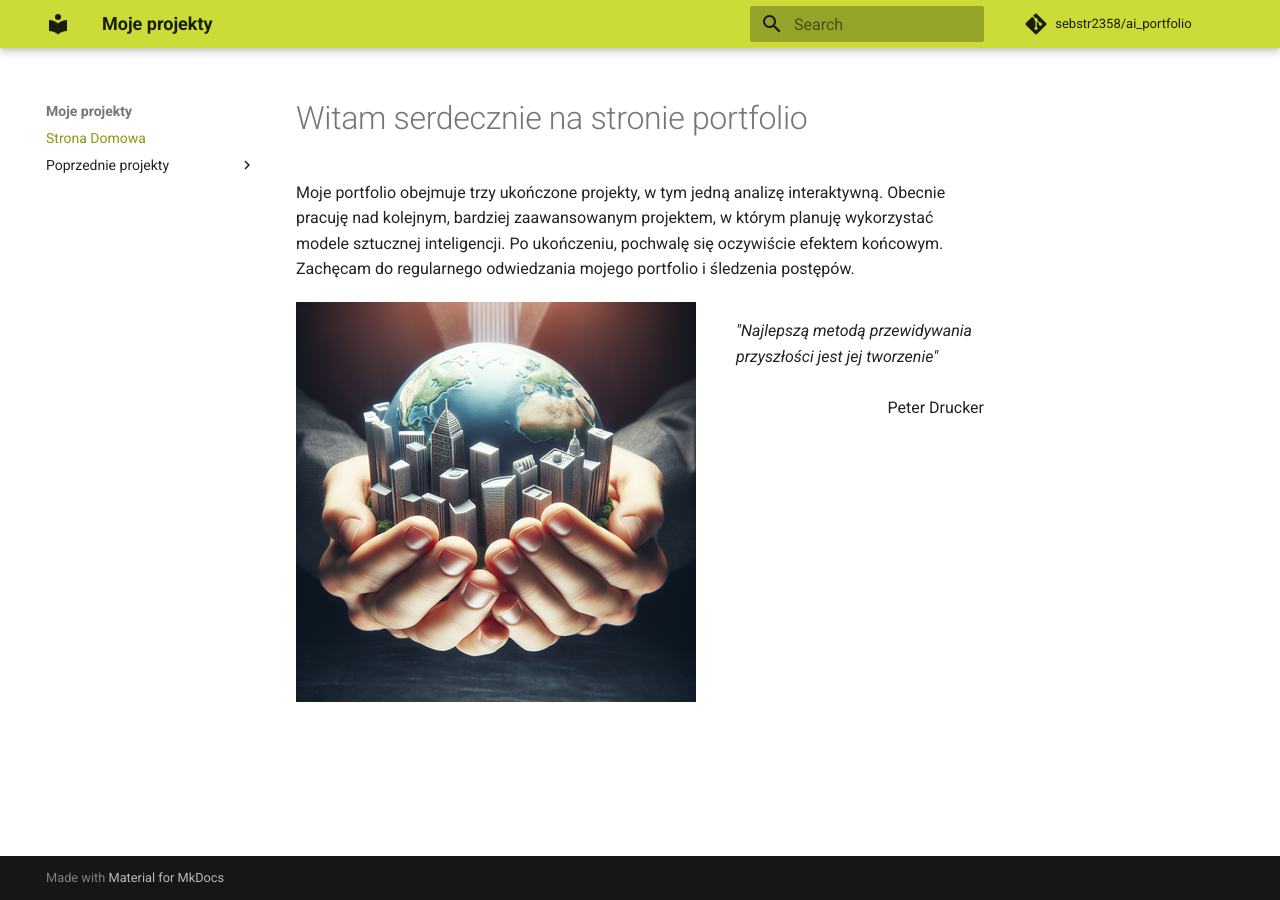
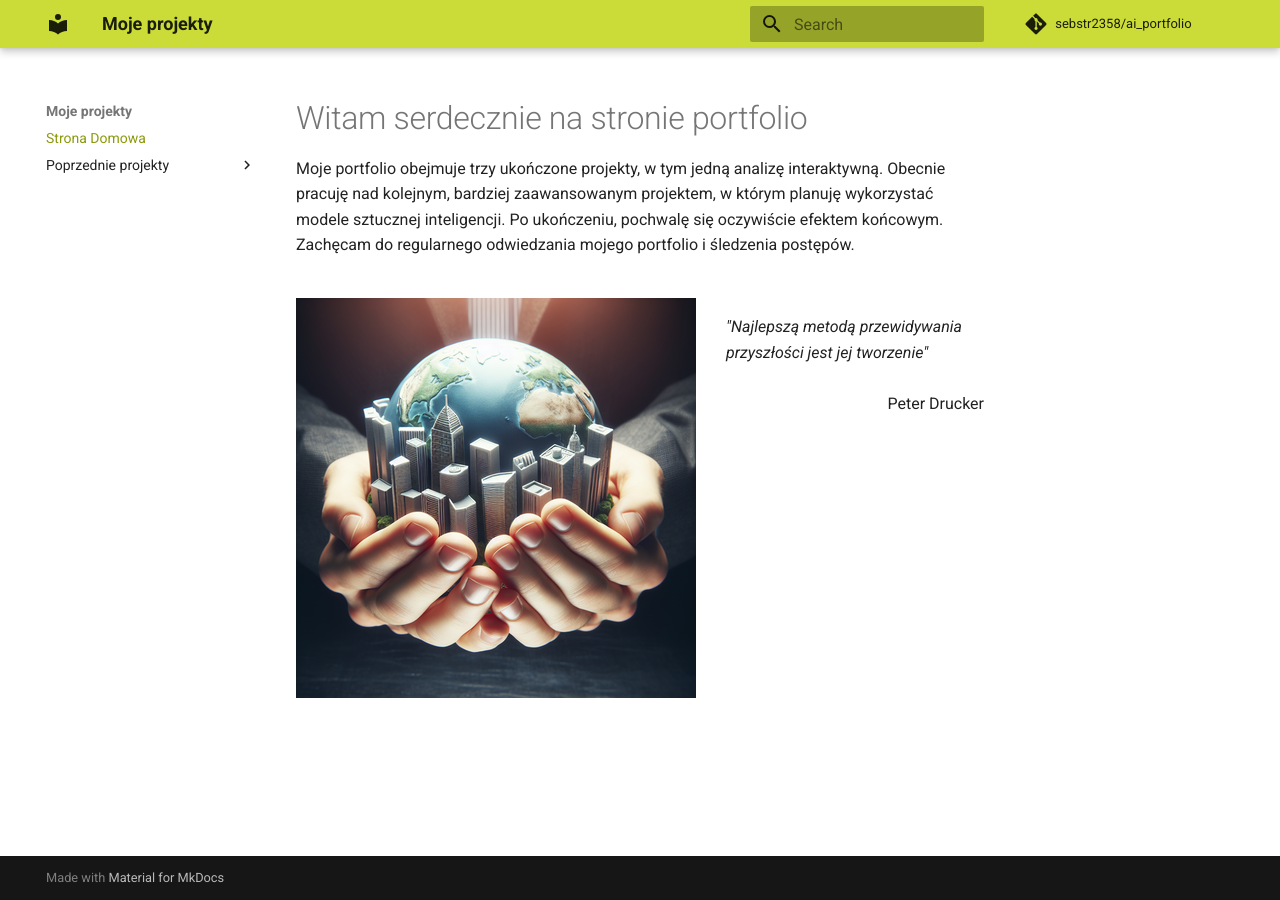
Before and after one commit to sebstr2358/ai_portfolio, an MkDocs documentation site: the page built from docs/index.md, in a window 1280 px wide. Built offline with MkDocs 1.6.1 and Material for MkDocs 9.7.7, drawn with Linux system fonts in a browser that asks for light colours; comment, search, counter and statistics services are not loaded.

```diff
--- a/docs/index.md
+++ b/docs/index.md
@@ -1,10 +1,10 @@
-<header style="margin-bottom: 1rem">
-    <h1>Witam serdecznie na stronie portfolio</h1>
+<header style="margin-bottom: 2rem">
+    <h1 style="margin-bottom: 0">Witam serdecznie na stronie portfolio</h1>
     <p>Moje portfolio obejmuje trzy ukończone projekty, w tym jedną analizę interaktywną. Obecnie pracuję nad kolejnym, bardziej zaawansowanym projektem, w którym planuję wykorzystać modele sztucznej inteligencji. Po ukończeniu, pochwalę się oczywiście efektem końcowym. Zachęcam do regularnego odwiedzania mojego portfolio i śledzenia postępów.</p>
 </header>
 <div style="display: flex">
     <img src='tworzenie_przyszlosci400x400.png' alt='Tworzenie przyszłości'>
-    <div style="display: flex; flex-direction: column; margin-left: 2rem">
+    <div style="display: flex; flex-direction: column; margin-left: 1.5rem">
         <p><em>"Najlepszą metodą przewidywania przyszłości jest jej tworzenie"</em></p>
         <p style="text-align: right; margin-top: 0.5rem">Peter Drucker</p>
     </div>
```
